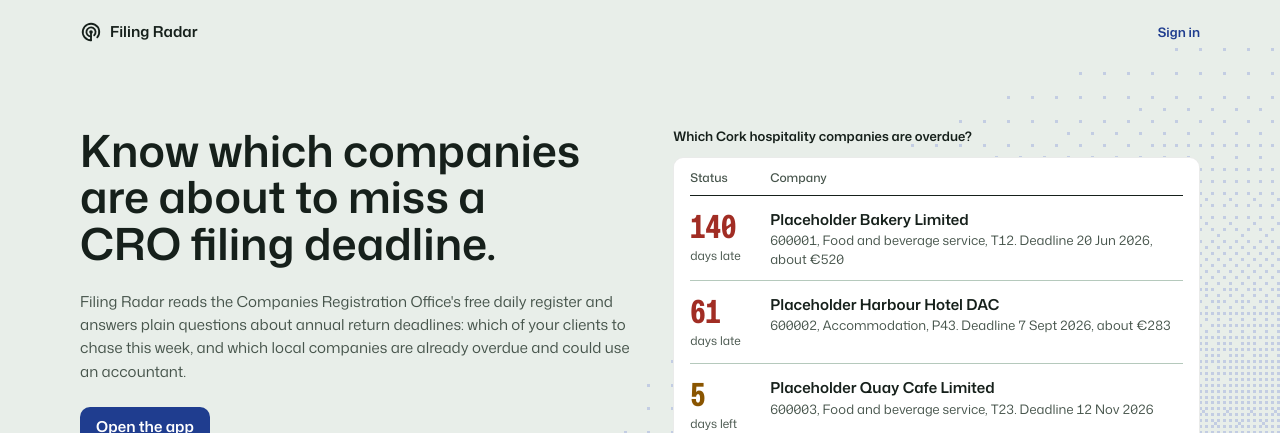
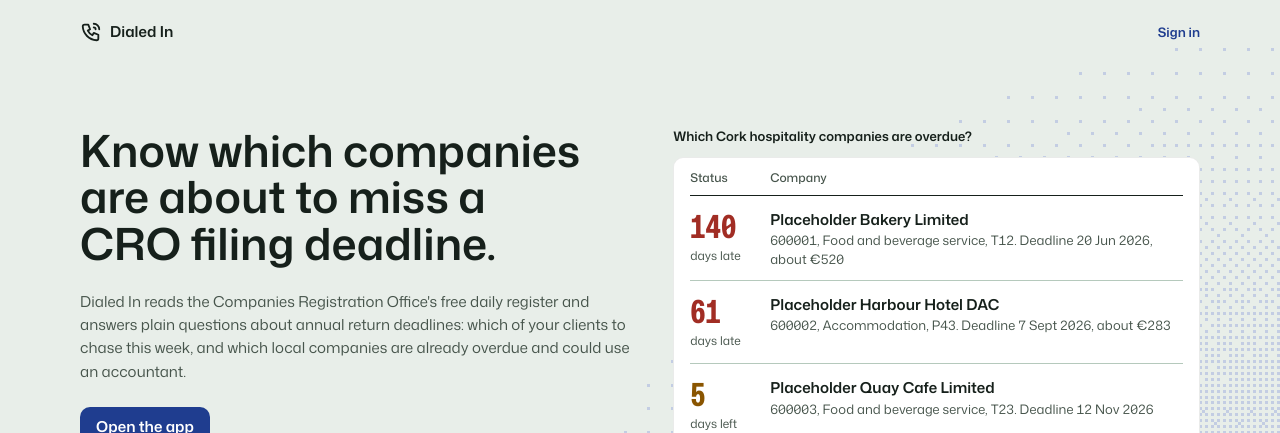
Before and after one commit to ConorsLeftReality/corkathon_2026, a React (Vite) app in the folder apps/web/: page / in a window 1280 px wide. Shown: the top 433 px of the page. Built offline with nearby package versions, Linux system fonts and the light colour scheme; no server answers.

Commit message:
feat(web): rename the product to dialed in

```diff
--- a/apps/web/index.html
+++ b/apps/web/index.html
@@ -3,7 +3,7 @@
   <head>
     <meta charset="UTF-8" />
     <meta name="viewport" content="width=device-width, initial-scale=1.0" />
-    <title>Filing Radar</title>
+    <title>Dialed In</title>
   </head>
   <body>
     <div id="root"></div>
--- a/apps/web/src/routes/LandingPage.tsx
+++ b/apps/web/src/routes/LandingPage.tsx
@@ -1,4 +1,4 @@
-import { IconRadar2 } from '@tabler/icons-react'
+import { IconPhoneCall } from '@tabler/icons-react'
 import { Link } from 'react-router'
 import { Ledger } from '#src/features/radar/Ledger.tsx'
 import type { RadarRow } from '#src/features/radar/radar-api.ts'
@@ -64,8 +64,8 @@ export function LandingPage() {
     <div className="flex min-h-dvh flex-col">
       <header className="mx-auto flex w-full max-w-6xl items-center gap-3 px-4 py-5">
         <span className="flex items-center gap-2 font-semibold text-ink">
-          <IconRadar2 size={22} aria-hidden />
-          Filing Radar
+          <IconPhoneCall size={22} aria-hidden />
+          Dialed In
         </span>
         <Link to="/login" className="ml-auto text-label font-semibold">
           Sign in
@@ -79,7 +79,7 @@ export function LandingPage() {
               Know which companies are about to miss a CRO filing deadline.
             </h1>
             <p className="max-w-xl text-graphite">
-              Filing Radar reads the Companies Registration Office&apos;s free daily register and
+              Dialed In reads the Companies Registration Office&apos;s free daily register and
               answers plain questions about annual return deadlines: which of your clients to chase
               this week, and which local companies are already overdue and could use an accountant.
             </p>
--- a/apps/web/src/routes/LoginPage.tsx
+++ b/apps/web/src/routes/LoginPage.tsx
@@ -20,7 +20,7 @@ export function LoginPage() {
         <main className="mx-auto flex min-h-dvh max-w-md flex-col justify-center gap-6 px-4 py-10">
           <h1 className="text-h1 font-semibold">
             <Link to="/" className="text-ink">
-              Filing Radar
+              Dialed In
             </Link>
           </h1>
           <SignInForm onSignedIn={onSignedIn} />
--- a/apps/web/src/shell/Shell.tsx
+++ b/apps/web/src/shell/Shell.tsx
@@ -1,4 +1,4 @@
-import { IconCalendarDue, IconNotes, IconRadar2 } from '@tabler/icons-react'
+import { IconCalendarDue, IconNotes, IconPhoneCall, IconRadar2 } from '@tabler/icons-react'
 import { Outlet } from 'react-router'
 import { DesktopSidebar, MobileSidebar, Sidebar, SidebarLink } from '#src/components/ui/sidebar'
 import type { SidebarItem } from '#src/components/ui/sidebar'
@@ -15,9 +15,9 @@ function Navigation() {
     <nav aria-label="Primary" className="flex flex-col gap-0.5">
       <span className="mb-8 flex items-center gap-3 px-2.5 font-semibold text-ink">
         <span className="flex size-5 shrink-0 items-center justify-center">
-          <IconRadar2 size={20} aria-hidden />
+          <IconPhoneCall size={20} aria-hidden />
         </span>
-        <span className="whitespace-pre">Filing Radar</span>
+        <span className="whitespace-pre">Dialed In</span>
       </span>
       {NAV_ITEMS.map((item) => (
         <SidebarLink key={item.to} link={item} />
```
